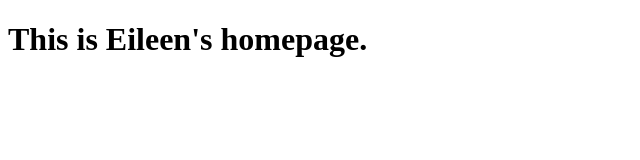
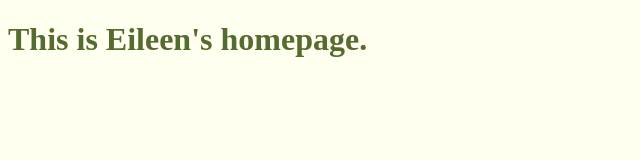
Before and after one commit to eileenxkang/5c_hack_2023, a plain HTML site: page index.html in a window 1280 px wide. Shown: the whole page, without its empty margins (0-640 px from the left). Drawn offline with Linux system fonts and the light colour scheme.

Commit message:
Update index.html
fixed double quote error around color names

```diff
--- a/index.html
+++ b/index.html
@@ -3,12 +3,12 @@
 
   <head>
     <style>
-      h1 {color:"DarkOliveGreen";}
+      h1 {color:DarkOliveGreen;}
     </style>
   </head>
 
-  <body style="background-color:"ivory";">
-    <h1 > This is Eileen's homepage. </h1>
+  <body style="background-color:ivory;">
+    <h1> This is Eileen's homepage. </h1>
   </body>
 
 </html>
```
